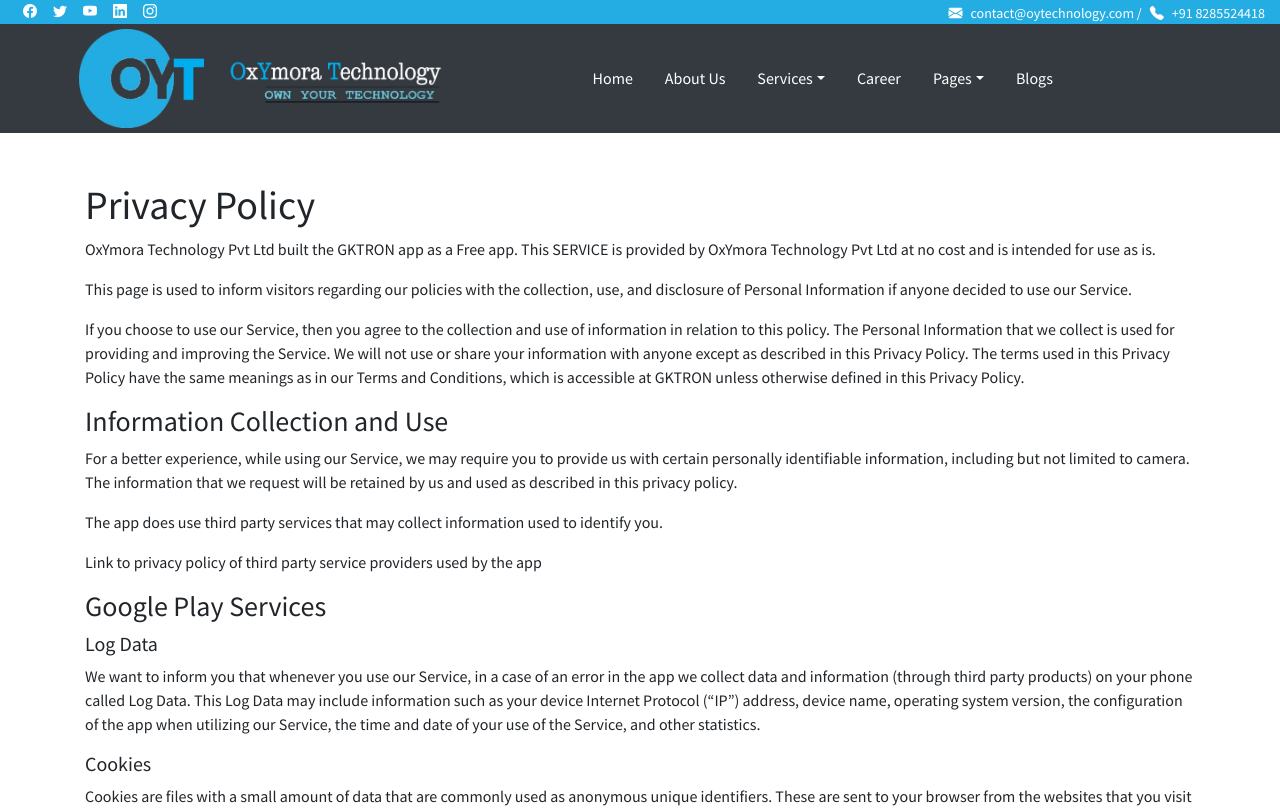
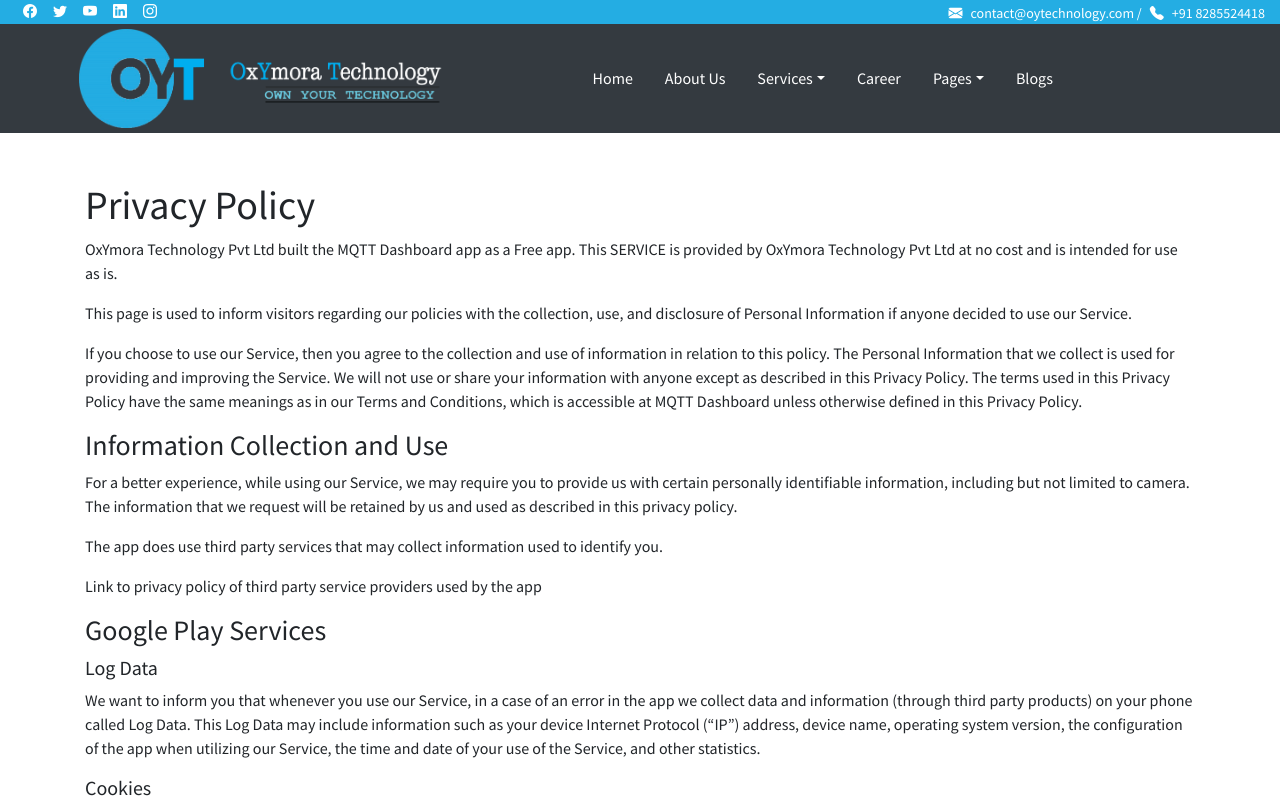
Before and after one commit to harbindsingh/oyt-frontend, a React (Create React App) app: page /Privacy-policy in a window 1280 px wide. Shown: the top 808 px of the page. Built offline with nearby package versions, Linux system fonts and the light colour scheme.

Commit message:
Update PrivacyPolicy.js

```diff
--- a/src/Pages/PrivacyPolicy.js
+++ b/src/Pages/PrivacyPolicy.js
@@ -5,13 +5,13 @@
   return (
     <>
       <Helmet>
-        <title>Privacy Policy GKTRON</title>
+        <title>Privacy Policy MQTT Dashboard</title>
       </Helmet>
       <section className="container my-5">
         <h1>Privacy Policy</h1>
         <div>
           <p>
-            OxYmora Technology Pvt Ltd built the GKTRON app as a Free app. This
+            OxYmora Technology Pvt Ltd built the MQTT Dashboard app as a Free app. This
             SERVICE is provided by OxYmora Technology Pvt Ltd at no cost and is
             intended for use as is.
           </p>
@@ -27,7 +27,7 @@
             Service. We will not use or share your information with anyone
             except as described in this Privacy Policy. The terms used in this
             Privacy Policy have the same meanings as in our Terms and
-            Conditions, which is accessible at GKTRON unless otherwise defined
+            Conditions, which is accessible at MQTT Dashboard unless otherwise defined
             in this Privacy Policy.
           </p>
           <h3>Information Collection and Use</h3>
```
